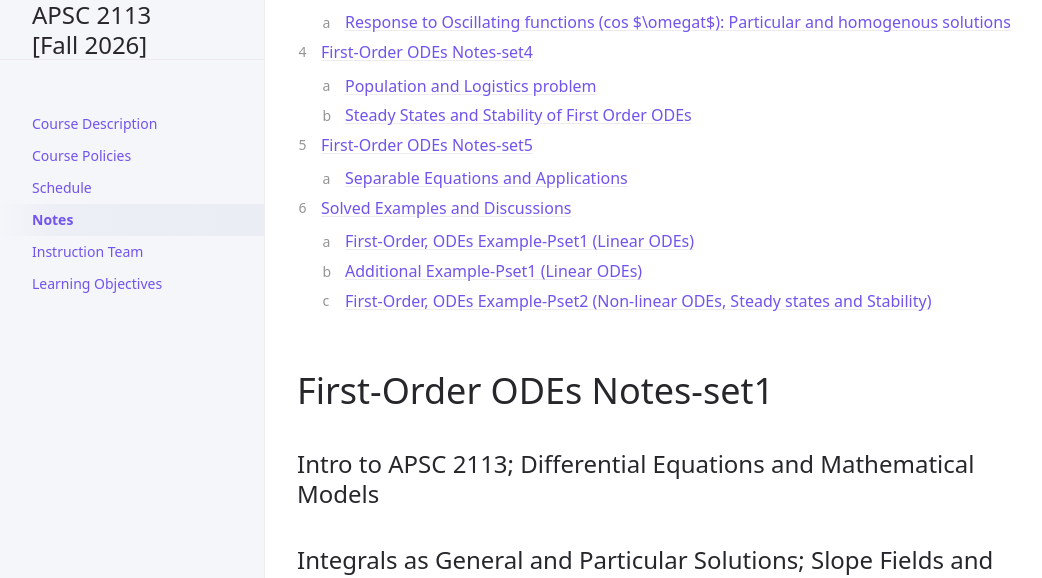
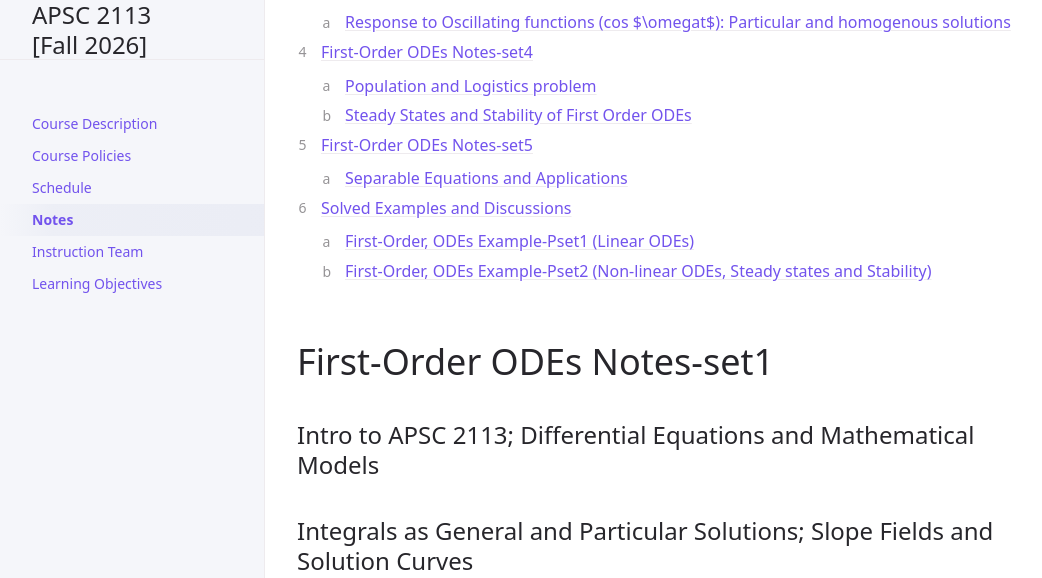
Before and after one commit to gwu-apsc2113/fall2026, a Jekyll site: the page built from docs/Notes/index.md, in a window 1280 px wide and 900 px high, scrolled down 566 px, cut to the strip 0-578 px from the top of the window. Shown: the whole strip, without its empty margins (107-1149 px from the left). Built offline with Jekyll 4.4.1, drawn with Linux system fonts in a browser that asks for light colours; cached includes are drawn as plain includes; some of the changed text lies outside the part shown.

Commit message:
Commit-7  09/21/2026

```diff
--- a/docs/Notes/index.md
+++ b/docs/Notes/index.md
@@ -76,12 +76,12 @@ nav_order: 4
   </iframe>
 </div>
 
-## Additional Example-Pset1 (Linear ODEs)
+<!-- ## Additional Example-Pset1 (Linear ODEs)
 <div class="pdf-container" style="position: relative; width: 100%; height: 80vh;">
   <iframe src="{{ '/docs/Notes/AdditionalProblem_PSet1.pdf' | relative_url }}" width="100%" height="100%" style="border: none;">
     This browser does not support PDFs. Please download the PDF to view it: <a href="{{ '/docs/Notes/AdditionalProblem_PSet1.pdf' | relative_url }}">Download PDF</a>
   </iframe>
-</div>
+</div> -->
 
 ## First-Order, ODEs Example-Pset2 (Non-linear ODEs, Steady states and Stability)
 <div class="pdf-container" style="position: relative; width: 100%; height: 80vh;">
```
